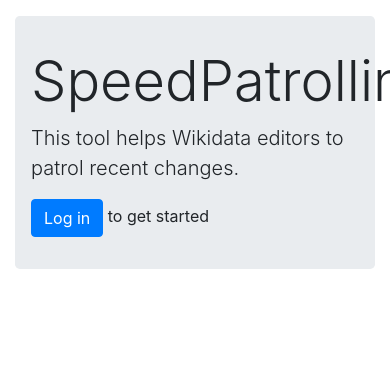
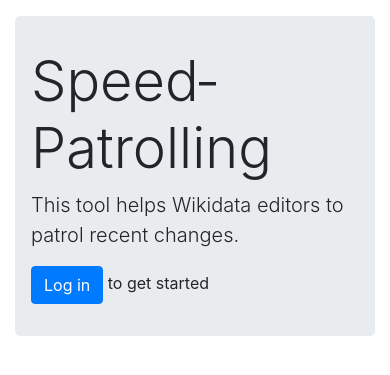
Before and after one commit to lucaswerkmeister/tool-speedpatrolling, a Python web app: template templates/index.html in a window 390 px wide; the page is wider, and only the part inside the window is pictured. Shown: the part 56-431 px from the top of that part. Run offline with Jinja, Linux system fonts and the light colour scheme; the template is opened without the code that fills it, so the values that code supplies are empty; some libraries are stand-ins or nearby versions.

Commit message:
Hyphenate tool name on index page
It’s long enough that it doesn’t fit on some mobile devices (in vertical
mode), so let’s allow the browser to hyphenate it.

```diff
--- a/templates/index.html
+++ b/templates/index.html
@@ -1,7 +1,7 @@
 {% extends "base.html" %}
 {% block main %}
 <div class="jumbotron">
-  <h1 class="display-4">SpeedPatrolling</h1>
+  <h1 class="display-4">Speed&shy;Patrolling</h1>
   <p class="lead">
     This tool helps Wikidata editors to patrol recent changes.
   </p>
```
